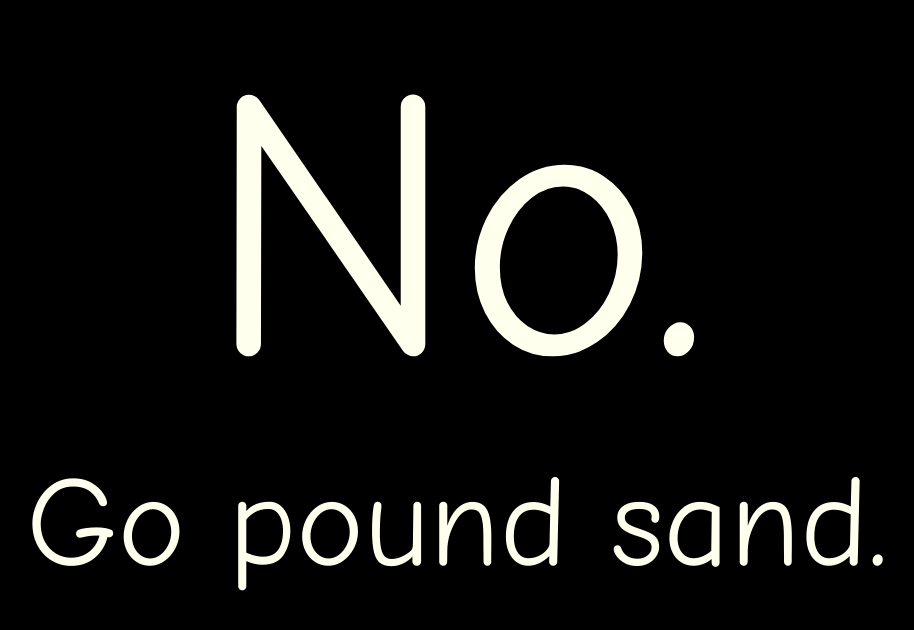
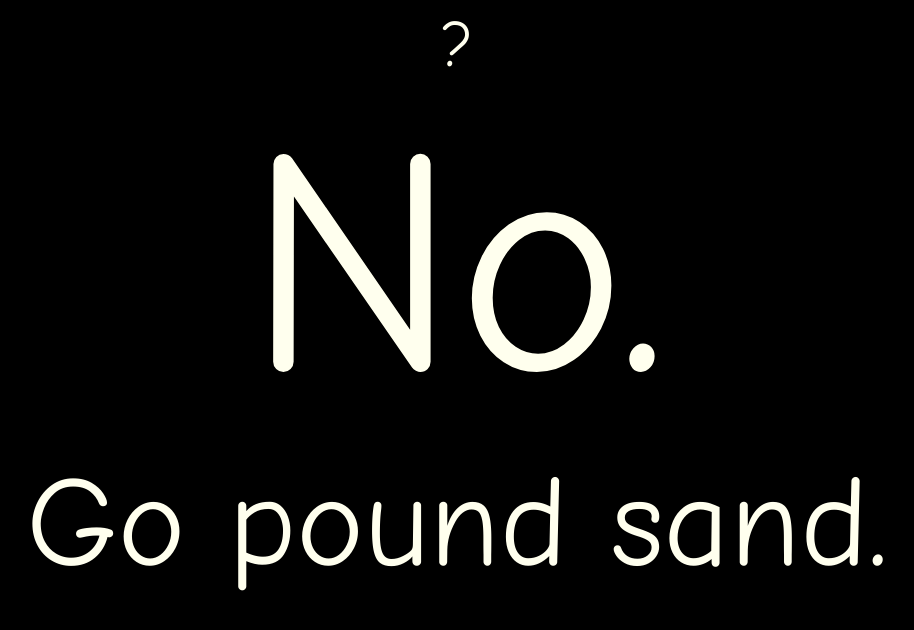
Before and after one commit to martinthomson/go-pound-sand, a plain HTML site: page index.html in a window 1280 px wide. Shown: the whole page, without its empty margins (183-1097 px from the left). Drawn offline with Linux system fonts and the light colour scheme.

Commit message:
Add questions

```diff
--- a/index.html
+++ b/index.html
@@ -3,12 +3,19 @@
 <head>
   <title>NO GO POUND SAND!</title>
 <style>
-  body { background-color: #000; color: #ffe; }
-  #no { text-align: center; font-family: 'Comic Sans MS'; font-size: 30vw; }
-  #poundsand { text-align: center; font-family: 'Comic Sans MS'; font-size: 10vw; }
+  body { background-color: #000; color: #ffe; text-align: center; font-family: 'Comic Sans MS'; }
+  #no { font-size: 25vw; }
+  #question { font-size: 5vw; }
+  #poundsand { font-size: 10vw; }
 </style>
+<script>
+window.onload = function(e) {
+  document.getElementById('question').innerText = decodeURIComponent(window.location.hash.replace('#', '')) + '?';
+};
+</script>
 </head>
 <body>
+<div id="question"></div>
 <div id="no">No.</div>
 <div id="poundsand">Go pound sand.</div>
 </body>
```
